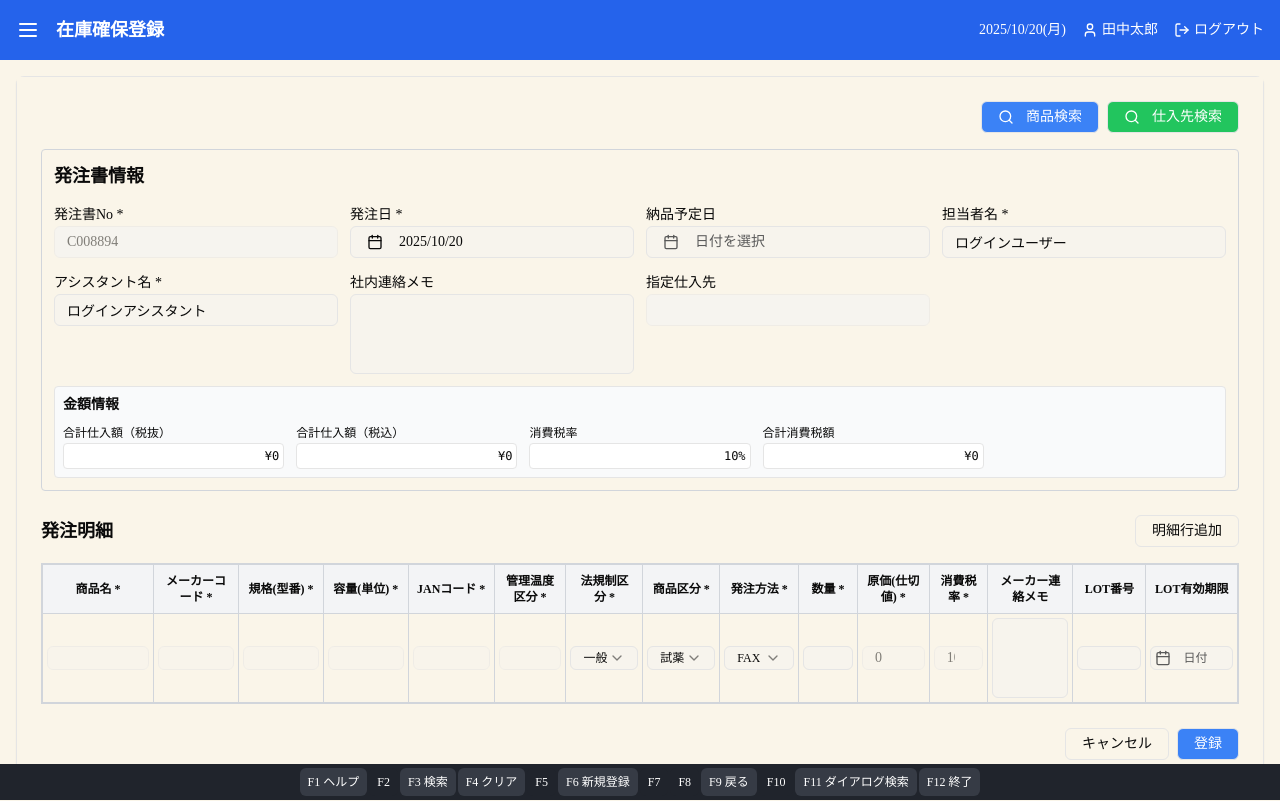
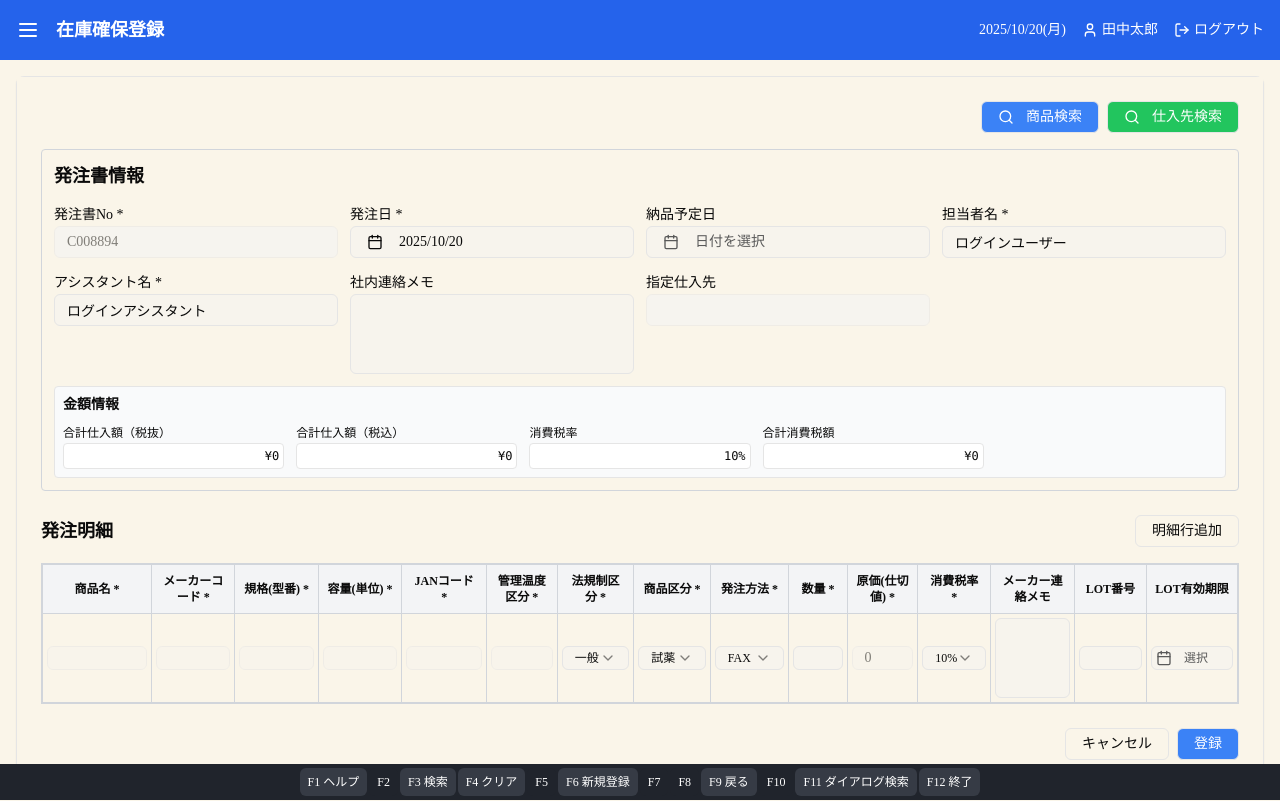
Before and after one commit to SAStakayanagi/--yu, a Next.js app: page /inventory-securing in a window 1280 px wide. Built offline with nearby package versions, Linux system fonts and the light colour scheme.

Commit message:
feat: remove specified columns from order registration table
Delete specified columns from table and maintain other columns.

#VERCEL_SKIP

Co-authored-by: SAS-takayanagi <220841936+SAStakayanagi@users.noreply.github.com>

```diff
--- a/app/inventory-securing/page.tsx
+++ b/app/inventory-securing/page.tsx
@@ -504,15 +504,18 @@ export default function InventorySecuringPage() {
                           />
                         </td>
                         <td className="border border-gray-300 p-1">
-                          <Input
-                            value={detail.taxRate}
-                            onChange={(e) =>
-                              updateOrderDetail(index, "taxRate", Number.parseFloat(e.target.value) || 0)
-                            }
-                            className="w-full h-6 text-xs"
-                            type="number"
-                            disabled
-                          />
+                          <Select
+                            value={detail.taxRate.toString()}
+                            onValueChange={(value) => updateOrderDetail(index, "taxRate", Number.parseInt(value))}
+                          >
+                            <SelectTrigger className="w-full h-6 text-xs">
+                              <SelectValue />
+                            </SelectTrigger>
+                            <SelectContent>
+                              <SelectItem value="10">10%</SelectItem>
+                              <SelectItem value="8">8%</SelectItem>
+                            </SelectContent>
+                          </Select>
                         </td>
                         <td className="border border-gray-300 p-1">
                           <Textarea
@@ -534,12 +537,12 @@ export default function InventorySecuringPage() {
                               <Button
                                 variant="outline"
                                 className={cn(
-                                  "w-full justify-start text-left font-normal h-6 text-xs px-1",
+                                  "w-full justify-start text-left font-normal h-6 text-xs p-1",
                                   !detail.lotExpiration && "text-muted-foreground",
                                 )}
                               >
                                 <CalendarIcon className="mr-1 h-3 w-3" />
-                                {detail.lotExpiration ? format(detail.lotExpiration, "yyyy/MM/dd") : "日付"}
+                                {detail.lotExpiration ? format(detail.lotExpiration, "yyyy/MM/dd") : "選択"}
                               </Button>
                             </PopoverTrigger>
                             <PopoverContent className="w-auto p-0">
```
